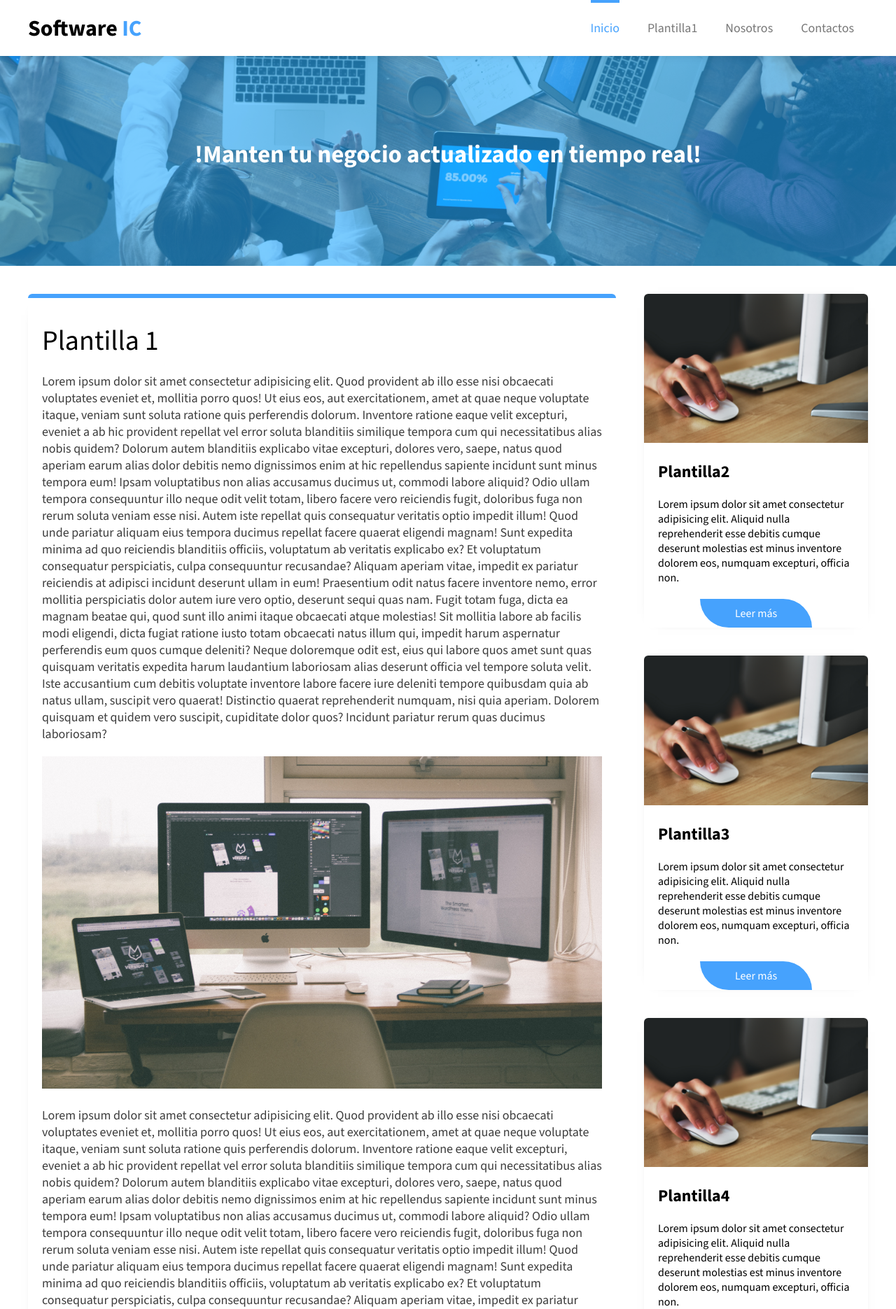
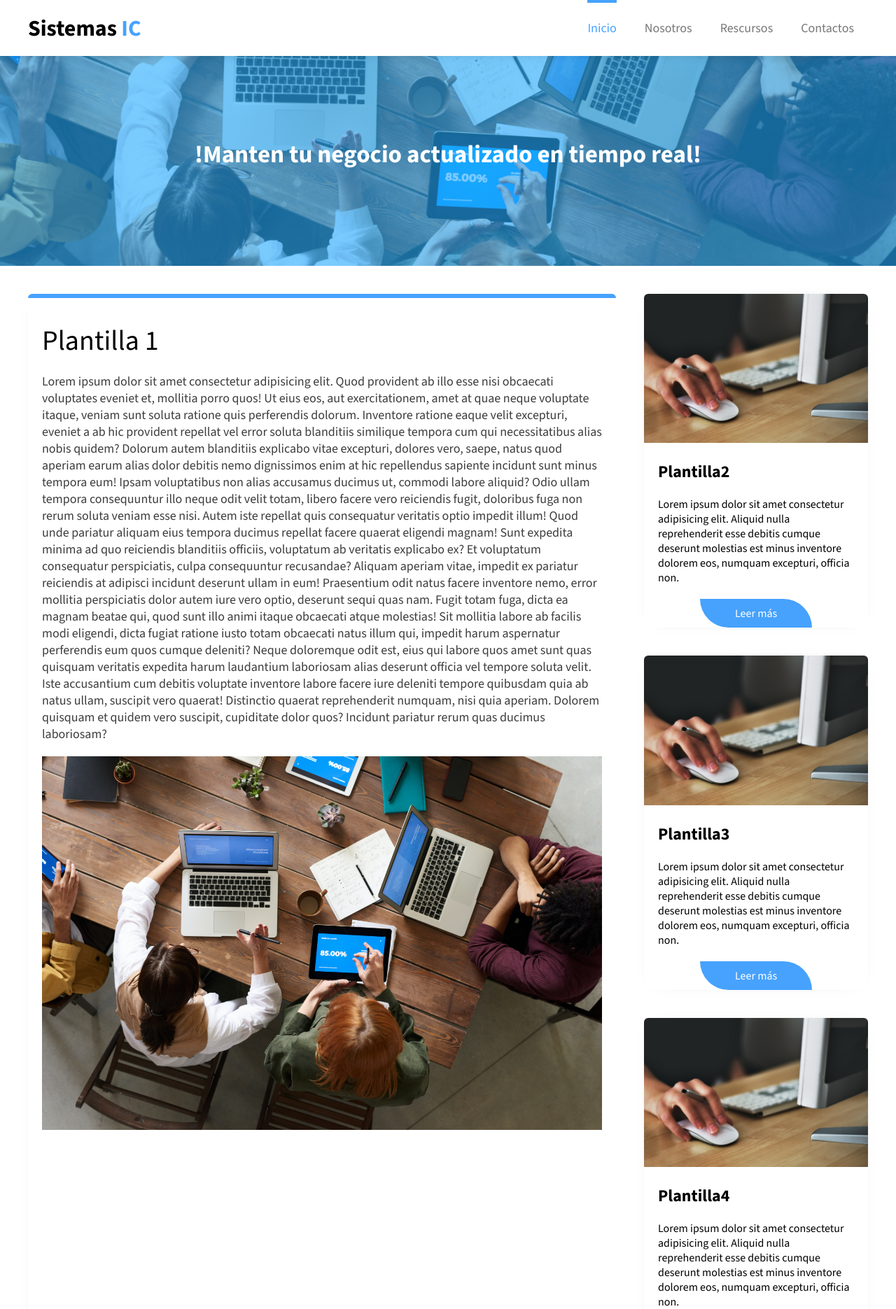
Before and after one commit to Ismael0714/Ismael0714.github.io, a PHP site: page / in a window 1280 px wide. Shown: the top 1871 px of the page at 70% size. Run offline with PHP 8.4, Linux system fonts and the light colour scheme; some libraries are stand-ins or nearby versions.

Commit message:
version 1.1

```diff
--- a/css/estilo.css
+++ b/css/estilos.css
@@ -168,6 +168,7 @@ header {
     margin-top: 40px;
     display: flex;
     justify-content: center;
+
 
 }
 
@@ -382,7 +383,7 @@ article img{
         position: fixed;
         top: 80px;
         left: 0;
-        background: #ffff;
+        background: rgb(255, 255, 255);
         overflow: hidden;
         transform: translateX(-350px);
         box-shadow: 10px 0 20px -25px black;
--- a/index.html
+++ /dev/null
@@ -1,177 +0,0 @@
-<!DOCTYPE html>
-<html lang="en">
-
-<head>
-    <meta charset="UTF-8">
-    <meta http-equiv="X-UA-Compatible" content="IE=edge">
-    <meta name="viewport" content="width=device-width, initial-scale=1.0">
-    <title>BlogIC</title>
-    <!-- <script src="https://kit.fontawesome.com/41bcea2ae3.js" crossorigin="anonymous"></script> -->
-    <script src="https://kit.fontawesome.com/6752d9bb04.js" crossorigin="anonymous"></script>
-    <link rel="stylesheet" href="css/estilo.css">
-
-    <meta name="viewport"
-        content="width=device-width, user-scalable=no, initial-scale=1.0, maximum-scale=1.0, minimum-scale=1.0">
-</head>
-
-<body>
-
-    <!-- HEADER-MENU -->
-
-    <header>
-        <div class="header-content">
-
-            <div class="logo">
-                <h1>Software <b>IC</b></h1>
-            </div>
-
-            <div class="menu" id="show-menu">
-
-                <nav>
-                    <ul>
-                        <li class="menu-selected"><a href="#" class="text-menu-selected"> <i class="fab fa-facebook-f"></i>Inicio</a></li>
-                        <li><a href="#"><i class="fab fa-facebook-f"></i>Plantilla1</a></li>
-                        <li><a href="#"><i class="fab fa-facebook-f"></i>Nosotros</a></li>
-                        <li><a href="#"><i class="fab fa-facebook-f"></i>Contactos</a></li>
-                    </ul>
-                </nav>
-
-            </div>
-
-        </div>
-        <div id="icon-menu">
-            <i class="fa-solid fa-bars"></i>
-        </div>
-    </header>
-
-    <!-- PORTADA -->
-
-    <div class="container-all" id="move-content">
-
-    <div class="container-cover">
-        <div class="container-info-cover">
-            <h1>!Manten tu negocio actualizado en tiempo real!</h1>
-
-
-        </div>
-
-    </div>
-
-    <!-- CONTENIDO -->
-
-    <div class="container-content">
-
-        <article>
-            <h1>Plantilla 1</h1>
-
-            <p>
-                Lorem ipsum dolor sit amet consectetur adipisicing elit. Quod provident ab illo esse nisi obcaecati
-                voluptates eveniet et, mollitia porro quos! Ut eius eos, aut exercitationem, amet at quae neque
-                voluptate itaque, veniam sunt soluta ratione quis perferendis dolorum. Inventore ratione eaque velit
-                excepturi, eveniet a ab hic provident repellat vel error soluta blanditiis similique tempora cum qui
-                necessitatibus alias nobis quidem? Dolorum autem blanditiis explicabo vitae excepturi, dolores vero,
-                saepe, natus quod aperiam earum alias dolor debitis nemo dignissimos enim at hic repellendus sapiente
-                incidunt sunt minus tempora eum! Ipsam voluptatibus non alias accusamus ducimus ut, commodi labore
-                aliquid? Odio ullam tempora consequuntur illo neque odit velit totam, libero facere vero reiciendis
-                fugit, doloribus fuga non rerum soluta veniam esse nisi. Autem iste repellat quis consequatur veritatis
-                optio impedit illum! Quod unde pariatur aliquam eius tempora ducimus repellat facere quaerat eligendi
-                magnam! Sunt expedita minima ad quo reiciendis blanditiis officiis, voluptatum ab veritatis explicabo
-                ex? Et voluptatum consequatur perspiciatis, culpa consequuntur recusandae? Aliquam aperiam vitae,
-                impedit ex pariatur reiciendis at adipisci incidunt deserunt ullam in eum! Praesentium odit natus facere
-                inventore nemo, error mollitia perspiciatis dolor autem iure vero optio, deserunt sequi quas nam. Fugit
-                totam fuga, dicta ea magnam beatae qui, quod sunt illo animi itaque obcaecati atque molestias! Sit
-                mollitia labore ab facilis modi eligendi, dicta fugiat ratione iusto totam obcaecati natus illum qui,
-                impedit harum aspernatur perferendis eum quos cumque deleniti? Neque doloremque odit est, eius qui
-                labore quos amet sunt quas quisquam veritatis expedita harum laudantium laboriosam alias deserunt
-                officia vel tempore soluta velit. Iste accusantium cum debitis voluptate inventore labore facere iure
-                deleniti tempore quibusdam quia ab natus ullam, suscipit vero quaerat! Distinctio quaerat reprehenderit
-                numquam, nisi quia aperiam. Dolorem quisquam et quidem vero suscipit, cupiditate dolor quos? Incidunt
-                pariatur rerum quas ducimus laboriosam?
-
-                <img src="img/img2.jpg" alt="">
-
-            </p>
-            <p>
-                Lorem ipsum dolor sit amet consectetur adipisicing elit. Quod provident ab illo esse nisi obcaecati
-                voluptates eveniet et, mollitia porro quos! Ut eius eos, aut exercitationem, amet at quae neque
-                voluptate itaque, veniam sunt soluta ratione quis perferendis dolorum. Inventore ratione eaque velit
-                excepturi, eveniet a ab hic provident repellat vel error soluta blanditiis similique tempora cum qui
-                necessitatibus alias nobis quidem? Dolorum autem blanditiis explicabo vitae excepturi, dolores vero,
-                saepe, natus quod aperiam earum alias dolor debitis nemo dignissimos enim at hic repellendus sapiente
-                incidunt sunt minus tempora eum! Ipsam voluptatibus non alias accusamus ducimus ut, commodi labore
-                aliquid? Odio ullam tempora consequuntur illo neque odit velit totam, libero facere vero reiciendis
-                fugit, doloribus fuga non rerum soluta veniam esse nisi. Autem iste repellat quis consequatur veritatis
-                optio impedit illum! Quod unde pariatur aliquam eius tempora ducimus repellat facere quaerat eligendi
-                magnam! Sunt expedita minima ad quo reiciendis blanditiis officiis, voluptatum ab veritatis explicabo
-                ex? Et voluptatum consequatur perspiciatis, culpa consequuntur recusandae? Aliquam aperiam vitae,
-                impedit ex pariatur reiciendis at adipisci incidunt deserunt ullam in eum! Praesentium odit natus facere
-                inventore nemo, error mollitia perspiciatis dolor autem iure vero optio, deserunt sequi quas nam. Fugit
-                totam fuga, dicta ea magnam beatae qui, quod sunt illo animi itaque obcaecati atque molestias! Sit
-                mollitia labore ab facilis modi eligendi, dicta fugiat ratione iusto totam obcaecati natus illum qui,
-                impedit harum aspernatur perferendis eum quos cumque deleniti? Neque doloremque odit est, eius qui
-                labore quos amet sunt quas quisquam veritatis expedita harum laudantium laboriosam alias deserunt
-                officia vel tempore soluta velit. Iste accusantium cum debitis voluptate inventore labore facere iure
-                deleniti tempore quibusdam quia ab natus ullam, suscipit vero quaerat! Distinctio quaerat reprehenderit
-                numquam, nisi quia aperiam. Dolorem quisquam et quidem vero suscipit, cupiditate dolor quos? Incidunt
-                pariatur rerum quas ducimus laboriosam?
-
-                <img src="img/img3.jpg" alt="">
-
-            </p>
-        </article>
-
-        <div class="container-aside">
-            <aside>
-                <img src="img/img4.jpg" alt="">
-                <h2>Plantilla2</h2>
-                <p>Lorem ipsum dolor sit amet consectetur adipisicing elit. Aliquid nulla reprehenderit esse debitis
-                    cumque
-                    deserunt molestias est minus inventore dolorem eos, numquam excepturi, officia non.</p>
-                <a href="#"><Button>Leer más</Button></a>
-            </aside>
-            <aside>
-                <img src="img/img4.jpg" alt="">
-                <h2>Plantilla3</h2>
-                <p>Lorem ipsum dolor sit amet consectetur adipisicing elit. Aliquid nulla reprehenderit esse debitis
-                    cumque
-                    deserunt molestias est minus inventore dolorem eos, numquam excepturi, officia non.</p>
-                <a href="#"><Button>Leer más</Button></a>
-            </aside>
-            <aside>
-                <img src="img/img4.jpg" alt="">
-                <h2>Plantilla4</h2>
-                <p>Lorem ipsum dolor sit amet consectetur adipisicing elit. Aliquid nulla reprehenderit esse debitis
-                    cumque
-                    deserunt molestias est minus inventore dolorem eos, numquam excepturi, officia non.</p>
-                <a href="#"><Button>Leer más</Button></a>
-            </aside>
-        </div>
-
-    </div>
-
-    <!--FOOTER-->
-
-    <div class="container-footer">
-        <footer>
-            <div class="logo-footer">
-                <img src="img/LOGOIC.png" alt="">
-            </div>
-
-            <div class="redes-footer">
-                <a href=""><i class="fab fa-facebook-f icon-redes-footer"></i></a>
-                <a href=""><i class="fab fa-google-plus-g icon-redes-footer"></i></a>
-                <a href=""><i class="fab fa-instagram icon-redes-footer"></i></a>
-
-            </div>
-
-            <hr>
-            <h4>@2022 SoftwareIc - Todos los derechos reservados</h4>
-        </footer>
-    </div>
-</div>
-
-
-<script src="js/script.js"></script>
-</body>
-
-</html>
--- /dev/null
+++ b/index.php
@@ -0,0 +1,44 @@
+<?php require('./layout/header.php') ?>
+
+<!-- CONTENIDO -->
+
+
+<div class="container-content">
+
+    <article>
+        <h1>Plantilla 1</h1>
+
+        <p>
+            Lorem ipsum dolor sit amet consectetur adipisicing elit. Quod provident ab illo esse nisi obcaecati
+            voluptates eveniet et, mollitia porro quos! Ut eius eos, aut exercitationem, amet at quae neque
+            voluptate itaque, veniam sunt soluta ratione quis perferendis dolorum. Inventore ratione eaque velit
+            excepturi, eveniet a ab hic provident repellat vel error soluta blanditiis similique tempora cum qui
+            necessitatibus alias nobis quidem? Dolorum autem blanditiis explicabo vitae excepturi, dolores vero,
+            saepe, natus quod aperiam earum alias dolor debitis nemo dignissimos enim at hic repellendus sapiente
+            incidunt sunt minus tempora eum! Ipsam voluptatibus non alias accusamus ducimus ut, commodi labore
+            aliquid? Odio ullam tempora consequuntur illo neque odit velit totam, libero facere vero reiciendis
+            fugit, doloribus fuga non rerum soluta veniam esse nisi. Autem iste repellat quis consequatur veritatis
+            optio impedit illum! Quod unde pariatur aliquam eius tempora ducimus repellat facere quaerat eligendi
+            magnam! Sunt expedita minima ad quo reiciendis blanditiis officiis, voluptatum ab veritatis explicabo
+            ex? Et voluptatum consequatur perspiciatis, culpa consequuntur recusandae? Aliquam aperiam vitae,
+            impedit ex pariatur reiciendis at adipisci incidunt deserunt ullam in eum! Praesentium odit natus facere
+            inventore nemo, error mollitia perspiciatis dolor autem iure vero optio, deserunt sequi quas nam. Fugit
+            totam fuga, dicta ea magnam beatae qui, quod sunt illo animi itaque obcaecati atque molestias! Sit
+            mollitia labore ab facilis modi eligendi, dicta fugiat ratione iusto totam obcaecati natus illum qui,
+            impedit harum aspernatur perferendis eum quos cumque deleniti? Neque doloremque odit est, eius qui
+            labore quos amet sunt quas quisquam veritatis expedita harum laudantium laboriosam alias deserunt
+            officia vel tempore soluta velit. Iste accusantium cum debitis voluptate inventore labore facere iure
+            deleniti tempore quibusdam quia ab natus ullam, suscipit vero quaerat! Distinctio quaerat reprehenderit
+            numquam, nisi quia aperiam. Dolorem quisquam et quidem vero suscipit, cupiditate dolor quos? Incidunt
+            pariatur rerum quas ducimus laboriosam?
+
+            <img src="img/img1.jpg" alt="">
+
+        </p>
+    </article>
+
+
+
+
+    <?php require('./layout/aside.php') ?>
+    <?php require('./layout/footer.php') ?>
--- /dev/null
+++ b/layout/footer.php
@@ -0,0 +1,26 @@
+<!--FOOTER-->
+
+<div class="container-footer">
+    <footer>
+        <div class="logo-footer">
+            <img src="img/LOGOIC.png" alt="">
+        </div>
+
+        <div class="redes-footer">
+            <a href=""><i class="fab fa-facebook-f icon-redes-footer"></i></a>
+            <a href=""><i class="fab fa-google-plus-g icon-redes-footer"></i></a>
+            <a href=""><i class="fab fa-instagram icon-redes-footer"></i></a>
+
+        </div>
+
+        <hr>
+        <h4>@2022 SoftwareIc - Todos los derechos reservados</h4>
+    </footer>
+</div>
+</div>
+
+
+<script src="js/script.js"></script>
+</body>
+
+</html>
--- /dev/null
+++ b/layout/header.php
@@ -0,0 +1,60 @@
+<!DOCTYPE html>
+<html lang="en">
+
+<head>
+    <meta charset="UTF-8">
+    <meta http-equiv="X-UA-Compatible" content="IE=edge">
+    <meta name="viewport" content="width=device-width, initial-scale=1.0">
+    <title>PortafolioDigital</title>
+    <!-- <script src="https://kit.fontawesome.com/41bcea2ae3.js" crossorigin="anonymous"></script> -->
+    <script src="https://kit.fontawesome.com/6752d9bb04.js" crossorigin="anonymous"></script>
+
+    <link rel="stylesheet" href="css/estilos.css">
+
+    <meta name="viewport" content="width=device-width, user-scalable=no, initial-scale=1.0, maximum-scale=1.0, minimum-scale=1.0">
+</head>
+
+<body>
+
+    <!-- HEADER-MENU -->
+
+    <header>
+        <div class="header-content">
+
+            <div class="logo">
+                <h1>Sistemas <b>IC</b></h1>
+            </div>
+
+            <div class="menu" id="show-menu">
+
+                <nav>
+                    <ul>
+                        <li class="menu-selected"><a href="index.php" class="text-menu-selected"> <i class="fab fa-facebook-f"></i>Inicio</a></li>
+                        <li><a href="index.php"><i class="fab fa-facebook-f"></i>Nosotros</a></li>
+                        <li><a href="plantilla2.php"><i class="fab fa-facebook-f"></i>Rescursos</a></li>
+                        <li><a href="plantilla3.php"><i class="fab fa-facebook-f"></i>Contactos</a></li>
+                    </ul>
+                </nav>
+
+            </div>
+
+        </div>
+        <div id="icon-menu">
+            <i class="fa-solid fa-bars"></i>
+        </div>
+    </header>
+
+    <div class="container-all" id="move-content">
+
+        <!-- PORTADA -->
+
+
+
+        <div class="container-cover">
+            <div class="container-info-cover">
+                <h1>!Manten tu negocio actualizado en tiempo real!</h1>
+
+
+            </div>
+
+        </div>
```
Also changed, not shown: layout/aside.php (added, +27 -0 lines), plantilla2.php (added, +44 -0 lines), plantilla3.php (added, +44 -0 lines).
